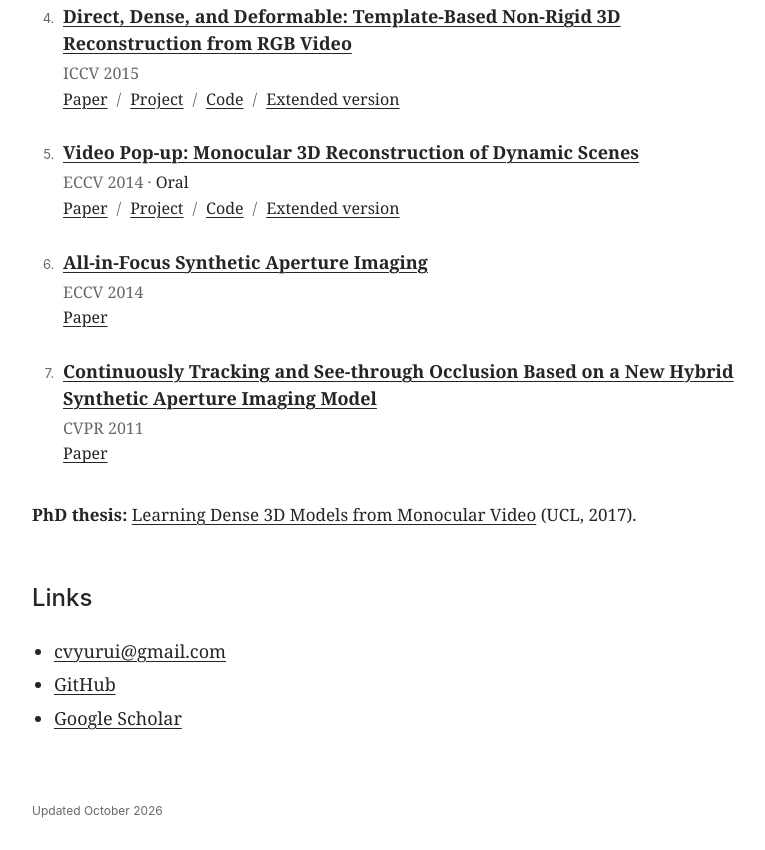
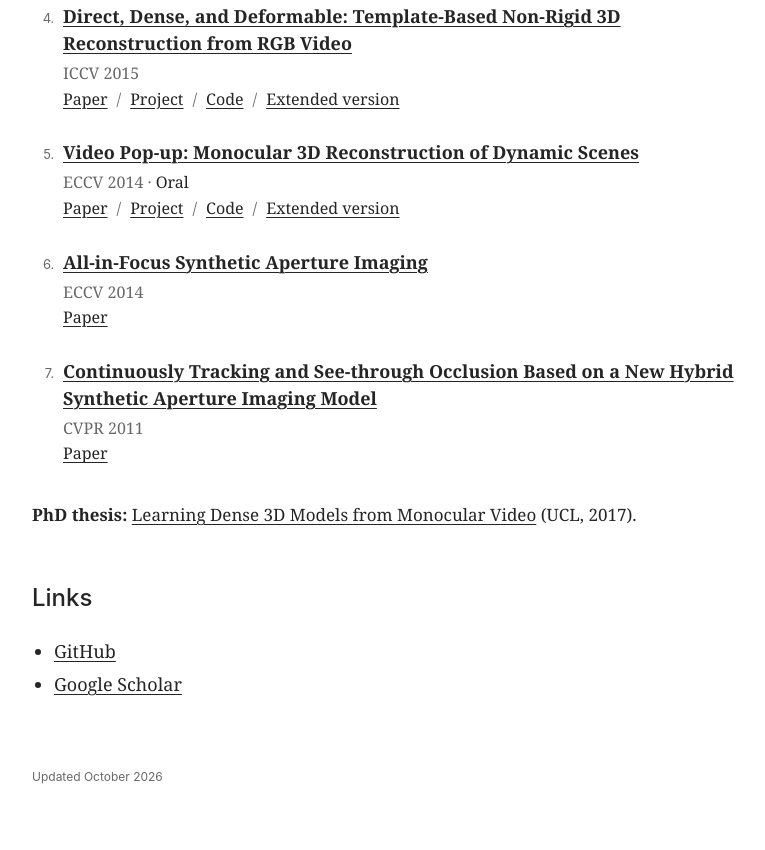
Before and after one commit to cvfish/cvfish.github.io, a plain HTML site: page public/index.html in a window 1280 px wide. Shown: the part 895-1745 px from the top of the page, without its empty margins (344-1109 px from the left). After the commit the page ends 1711 px from the top, so only its background shows below. Drawn offline with Linux system fonts and the light colour scheme.

Commit message:
Regenerate homepage without email link

```diff
--- a/public/index.html
+++ b/public/index.html
@@ -56,7 +56,6 @@
       <div class="pub-links"><a href="papers/CVPR2011.pdf">Paper</a></div></li></ol>
       <p class="thesis"><strong>PhD thesis:</strong> <a href="papers/thesis_RuiYu.pdf">Learning Dense 3D Models from Monocular Video</a> (UCL, 2017).</p></section>
     <section class="links-section"><h2>Links</h2><ul>
-      <li><a href="mailto:cvyurui@gmail.com">cvyurui@gmail.com</a></li>
       <li><a href="https://github.com/cvfish">GitHub</a></li>
       <li><a href="https://scholar.google.com/citations?user=M0xPL9cAAAAJ&amp;hl=en">Google Scholar</a></li>
     </ul></section></main>
```
